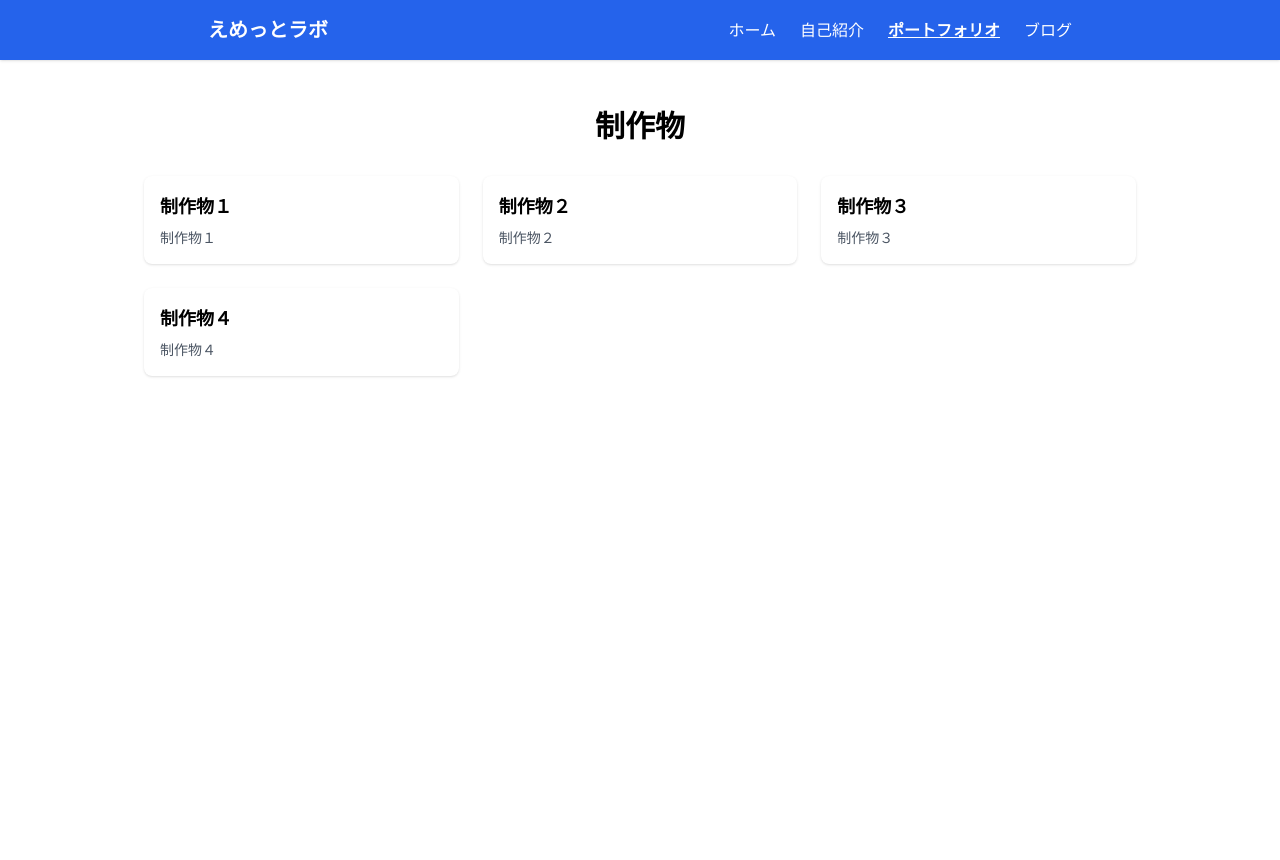
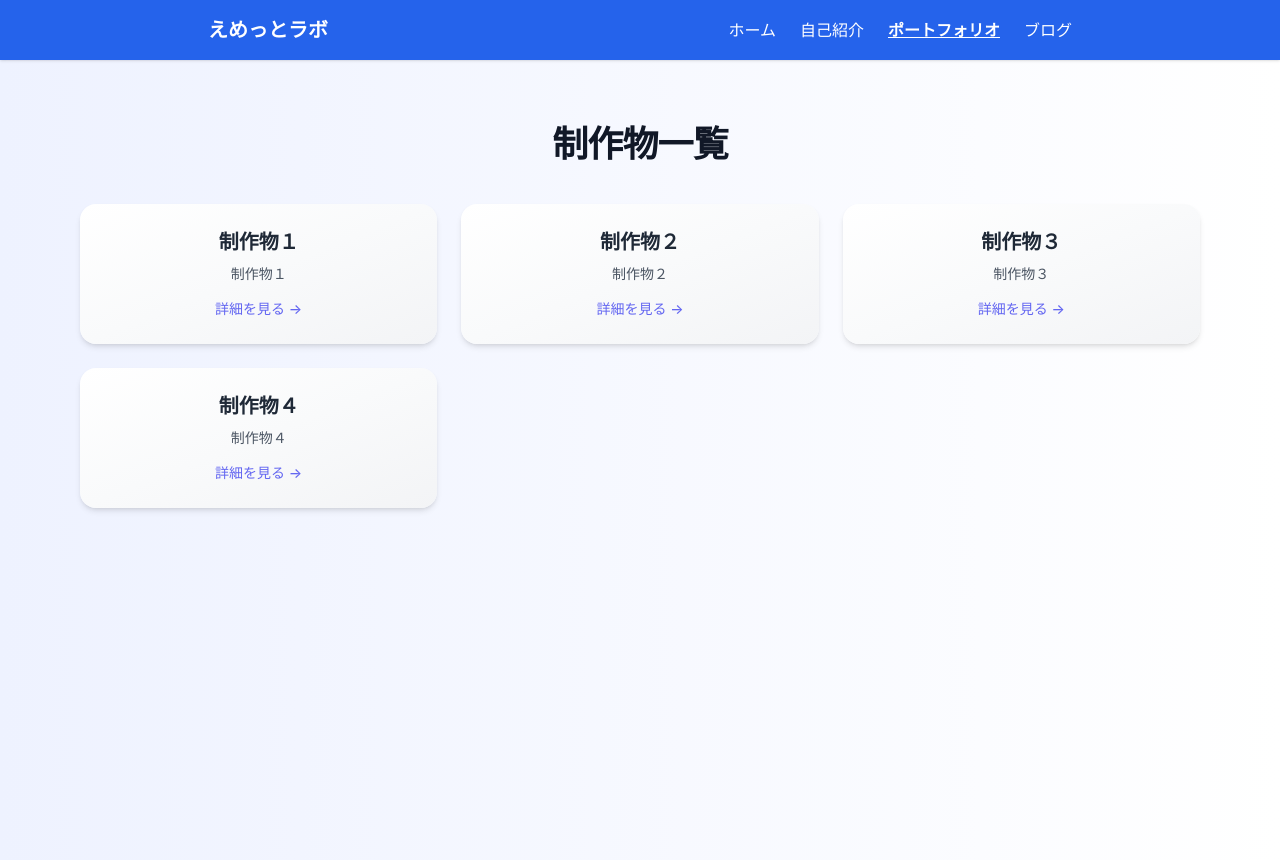
Before and after one commit to kemickoko/homepage, a React (Vite) app: page /portfolio in a window 1280 px wide. Before the commit the page ends 800 px from the top, so only its background shows below. Built offline with nearby package versions, Linux system fonts and the light colour scheme.

Commit message:
カード移動系の整理

```diff
--- a/package.json
+++ b/package.json
@@ -16,6 +16,7 @@
     "buffer": "^6.0.3",
     "classnames": "^2.5.1",
     "clsx": "^2.1.1",
+    "framer-motion": "^12.18.1",
     "fs-extra": "^11.3.0",
     "gray-matter": "^4.0.3",
     "lucide-react": "^0.516.0",
--- /dev/null
+++ b/src/components/Card/SortableGrid.tsx
@@ -0,0 +1,39 @@
+import { SortableItem } from './SortableItem';
+
+type Item = {
+  id: string;
+  title: string;
+  description: string;
+  link: string;
+};
+
+type Props = {
+  items: Item[];
+};
+
+export const SortableGrid: React.FC<Props> = ({ items }) => {
+  return (
+    <div className="grid sm:grid-cols-2 lg:grid-cols-3 gap-6 overflow-visible">
+      {items.map(item => (
+        <SortableItem
+          key={item.id}
+          id={item.id}
+          className="bg-gradient-to-br from-white via-gray-50 to-gray-100 rounded-2xl shadow-md p-6 transition-shadow hover:shadow-2xl"
+        >
+          <h3 className="text-xl font-bold text-gray-800 mb-2">{item.title}</h3>
+          <p className="text-sm text-gray-600 mb-3">{item.description}</p>
+          {item.link && (
+            <a
+              href={item.link}
+              className="text-indigo-500 font-medium hover:underline text-sm"
+              target="_blank"
+              rel="noopener noreferrer"
+            >
+              詳細を見る →
+            </a>
+          )}
+        </SortableItem>
+      ))}
+    </div>
+  );
+};
--- a/src/components/Card/SortableItem.tsx
+++ b/src/components/Card/SortableItem.tsx
@@ -1,25 +1,17 @@
 import { useSortable } from '@dnd-kit/sortable';
 import { CSS } from '@dnd-kit/utilities';
 
-type Props = {
-  id: string;
-  title: string;
-  description: string;
-  link: string;
-};
+type Props = { id: string; children: React.ReactNode; className?: string; style?: React.CSSProperties };
 
-export const SortableItem: React.FC<Props> = ({ id, title, description, link }) => {
-  const {
-    attributes,
-    listeners,
-    setNodeRef,
-    transform,
-    transition,
-  } = useSortable({ id });
+export const SortableItem: React.FC<Props> = (({ id, children, className = '', style = {} }) => {
+  const { attributes, listeners, setNodeRef, transform, transition, isDragging } = useSortable({ id });
 
-  const style = {
+  const combinedStyle = {
     transform: CSS.Transform.toString(transform),
-    transition,
+    transition: transition || 'transform 150ms ease',
+    touchAction: 'manipulation',
+    zIndex: isDragging ? 50 : undefined,
+    ...style,
   };
 
   return (
@@ -27,16 +19,10 @@ export const SortableItem: React.FC<Props> = ({ id, title, description, link })
       ref={setNodeRef}
       {...attributes}
       {...listeners}
-      style={style}
-      className="bg-white rounded-lg shadow p-4 touch-none cursor-grab select-none"
+      style={combinedStyle}
+      className={`relative cursor-grab select-none ${className}`}
     >
-      <h3 className="text-lg font-semibold mb-2">{title}</h3>
-      <p className="text-sm text-gray-600">{description}</p>
-      {link && (
-        <a href={link} className="text-blue-500 underline text-sm mt-2 inline-block">
-          詳細を見る
-        </a>
-      )}
+      {children}
     </div>
   );
-};
+});
--- a/src/components/Card/SortableList.tsx
+++ b/src/components/Card/SortableProvider.tsx
@@ -5,13 +5,13 @@ import {
   TouchSensor,
   useSensor,
   useSensors,
+  type DragEndEvent,
 } from '@dnd-kit/core';
 import {
   SortableContext,
   arrayMove,
   verticalListSortingStrategy,
 } from '@dnd-kit/sortable';
-import { SortableItem } from './SortableItem';
 
 type Item = {
   id: string;
@@ -23,36 +23,33 @@ type Item = {
 type Props = {
   items: Item[];
   onChange: (newItems: Item[]) => void;
+  children: React.ReactNode;
 };
 
-export const SortableList: React.FC<Props> = ({ items, onChange }) => {
+export const SortableProvider: React.FC<Props> = ({ items, onChange, children }) => {
   const sensors = useSensors(
-    useSensor(PointerSensor),
     useSensor(TouchSensor, {
       activationConstraint: {
-        delay: 250,
-        tolerance: 5,
+        delay: 150,
+        tolerance: 10,
       },
-    })
+    }),
+    useSensor(PointerSensor)
   );
 
-  const handleDragEnd = (event: any) => {
+  const handleDragEnd = (event: DragEndEvent) => {
     const { active, over } = event;
-    if (active.id !== over?.id) {
-      const oldIndex = items.findIndex((item) => item.id === active.id);
-      const newIndex = items.findIndex((item) => item.id === over.id);
+    if (over && active.id !== over.id) {
+      const oldIndex = items.findIndex(item => item.id === active.id);
+      const newIndex = items.findIndex(item => item.id === over.id);
       onChange(arrayMove(items, oldIndex, newIndex));
     }
   };
 
   return (
     <DndContext sensors={sensors} collisionDetection={closestCenter} onDragEnd={handleDragEnd}>
-      <SortableContext items={items.map((item) => item.id)} strategy={verticalListSortingStrategy}>
-        <div className="grid sm:grid-cols-2 lg:grid-cols-3 gap-6">
-          {items.map((item) => (
-            <SortableItem key={item.id} {...item} />
-          ))}
-        </div>
+      <SortableContext items={items.map(item => item.id)} strategy={verticalListSortingStrategy}>
+        {children}
       </SortableContext>
     </DndContext>
   );
--- a/src/data/works/works.ts
+++ b/src/data/works/works.ts
@@ -10,24 +10,24 @@ export const initialWorks: WorkItem[] = [
     id: "1",
     title: "制作物１",
     description: "制作物１",
-    link: "",
+    link: "1",
   },
   {
     id: "2",
     title: "制作物２",
     description: "制作物２",
-    link: "",
+    link: "2",
   },
   {
     id: "3",
     title: "制作物３",
     description: "制作物３",
-    link: "",
+    link: "3",
   },
   {
     id: "4",
     title: "制作物４",
     description: "制作物４",
-    link: "",
+    link: "4",
   },
 ];
--- a/src/pages/Portfolio.tsx
+++ b/src/pages/Portfolio.tsx
@@ -1,16 +1,22 @@
-import { useState } from "react";
-import { SortableList } from "../components/Card/SortableList";
-import { initialWorks } from "../data/works/works";
-import type { WorkItem } from "../data/works/works";
-
+import React, { useState } from 'react';
+import { SortableProvider } from '../components/Card/SortableProvider';
+import { SortableGrid } from '../components/Card/SortableGrid';
+import type { WorkItem } from '../data/works/works';
+import { initialWorks } from '../data/works/works';
 
 export const Portfolio: React.FC = () => {
   const [works, setWorks] = useState<WorkItem[]>(initialWorks);
 
   return (
-    <section className="max-w-5xl mx-auto px-4 py-12">
-      <h2 className="text-3xl font-bold mb-8 text-center">制作物</h2>
-      <SortableList items={works} onChange={setWorks} />
-    </section>
+    <div className="bg-gradient-to-r from-indigo-50 to-white min-h-screen">
+      <section className="max-w-6xl mx-auto px-4 py-16 text-center">
+        <h2 className="text-4xl font-extrabold mb-10 text-gray-900 tracking-tight">
+          制作物一覧
+        </h2>
+        <SortableProvider items={works} onChange={setWorks}>
+          <SortableGrid items={works} />
+        </SortableProvider>
+      </section>
+    </div>
   );
 };
--- a/tailwind.config.js
+++ b/tailwind.config.js
@@ -5,7 +5,18 @@ export default {
     "./src/**/*.{js,ts,jsx,tsx}",
   ],
   theme: {
-    extend: {},
+    extend: {
+      fontFamily: {
+        sans: ['Inter', 'sans-serif'],
+      },
+      colors: {
+        brand: {
+          DEFAULT: '#6366F1', // Indigo-500
+          dark: '#4F46E5',
+          light: '#EEF2FF',
+        },
+      },
+    },
   },
   plugins: [require('@tailwindcss/typography')],
 }
```
Also changed, not shown: 1 other file (tests, documents, lock files or other folders).
